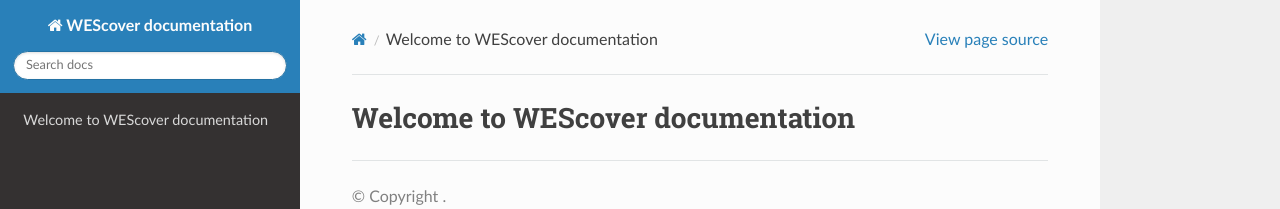
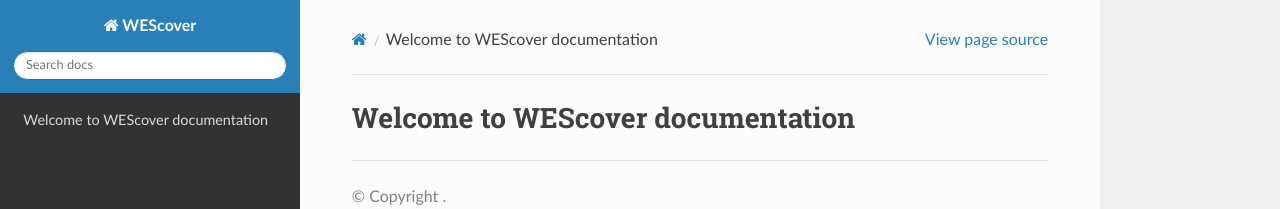
Before and after one commit to bch-gnome/wescover_doc, a Sphinx documentation site: the page built from docs/index.rst, in a window 1280 px wide. Shown: the top 209 px of the page. Built offline with Sphinx 7.4.7 and the Read the Docs theme 2.0.0, drawn with Linux system fonts in a browser that asks for light colours; pages that are not in the unit, such as notebooks, are missing from menus.

Commit message:
update project name

```diff
--- a/docs/conf.py
+++ b/docs/conf.py
@@ -1,4 +1,4 @@
-project = 'WEScover documentation'
+project = 'WEScover'
 author = 'In-Hee Lee'
 
 version = ''
```
